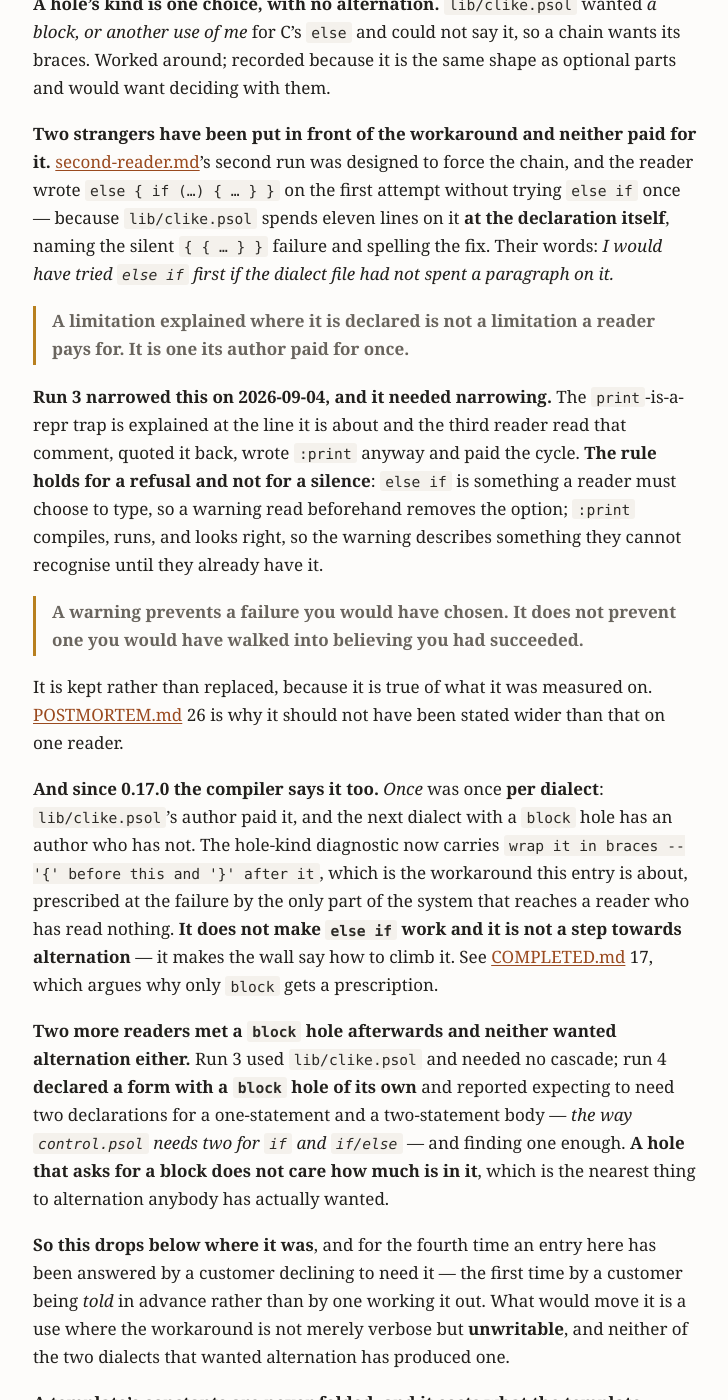
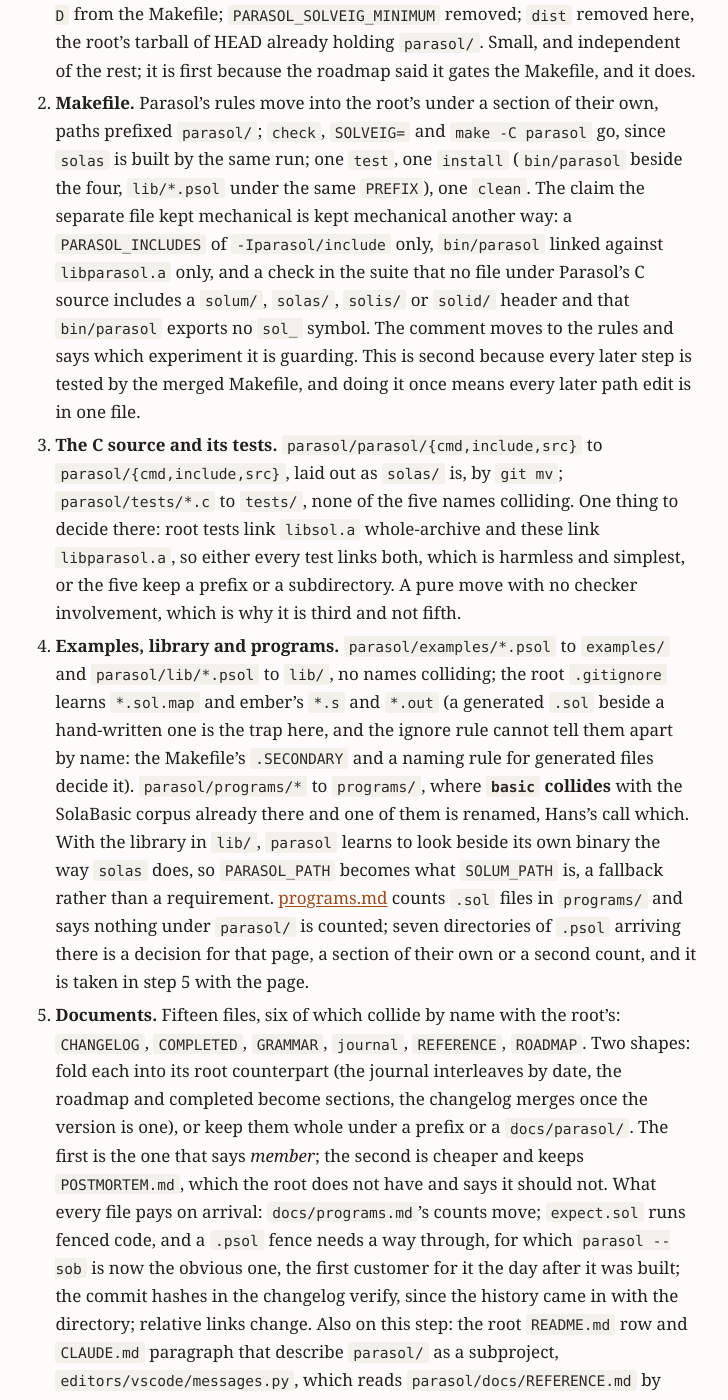
Before and after one commit to hansolovkarlsson/Solveig, a Jekyll site: the page built from parasol/docs/ROADMAP.md, in a window 1280 px wide and 1400 px high, scrolled down 2486 px. Shown: the whole window, without its empty margins (275-1003 px from the left). Built offline with Jekyll 4.4.1, drawn with Linux system fonts in a browser that asks for light colours; our own code applies the rules of GitHub Pages for plain Markdown files; some of the changed text lies outside the part shown.

Commit message:
Parasol's roadmap: one version, decided, and the five steps to a member of the toolkit
Version first, at the next release; then the Makefile, the C source and
tests, the examples, library and programs, and the documents last, because
docs/ is counted and expect.sol runs what is fenced there.

Co-Authored-By: Claude Opus 5 <noreply@anthropic.com>
Claude-Session: https://claude.ai/code/session_01MWUrWnZNP3zquCP4ZTE8tu

```diff
--- a/parasol/docs/ROADMAP.md
+++ b/parasol/docs/ROADMAP.md
@@ -32,7 +32,12 @@ customers were real.
 ## Open, and undecided
 
 **Parasol's version is its own, and so is its Makefile, and the second waits
-on the first.** Parasol is `0.17.0` inside a tree that is `0.44.0`, with its
+on the first.** *Decided on 2026-09-14, in the evening: one version. From the
+next Solveig release `parasol --version` reports the tree's number, this
+changelog's entries carry it, `PARASOL_SOLVEIG_MINIMUM` goes since the parent
+is the version by construction, and Parasol's `dist` goes with it. The entry
+stays open until that release does it, and is step 1 of the plan under* A
+member of the toolkit *below.* Parasol is `0.17.0` inside a tree that is `0.44.0`, with its
 own changelog and its own `dist` tarball, because it arrived as a
 subproject with its history and nothing about that was decided at the time
 beyond *not now*. Since 2026-09-13 its compiler is built into Solveig's
@@ -75,6 +80,81 @@ Solveig*, survives as a check on a merged build, since it is the sentence
 the experiment stands on and the move would be the moment it is easiest to
 lose. What would fire it: the version decided, or a third contributor
 finding the directory before finding the tools.
+
+**The version was decided the same evening, and Hans asked for the order.**
+Five steps, each leaving both suites green and the tree usable, each its own
+day or less, and ordered by what each one needs from the one before it. The
+rule for the order: **move what the checker cannot see first, and the
+documents last**, because `docs/` is counted, `programs/expect.sol` runs
+what is fenced there, and the documents should describe the final layout
+and be written once.
+
+1. **Version**, at the next Solveig release: `PARASOL_VERSION` becomes the
+   tree's, without an include, so either a line in
+   [releasing.md](../../docs/releasing.md) beside the four files or a `-D`
+   from the Makefile; `PARASOL_SOLVEIG_MINIMUM` removed; `dist` removed
+   here, the root's tarball of HEAD already holding `parasol/`. Small, and
+   independent of the rest; it is first because the roadmap said it gates
+   the Makefile, and it does.
+2. **Makefile.** Parasol's rules move into the root's under a section of
+   their own, paths prefixed `parasol/`; `check`, `SOLVEIG=` and `make -C
+   parasol` go, since `solas` is built by the same run; one `test`, one
+   `install` (`bin/parasol` beside the four, `lib/*.psol` under the same
+   `PREFIX`), one `clean`. The claim the separate file kept mechanical is
+   kept mechanical another way: a `PARASOL_INCLUDES` of `-Iparasol/include`
+   only, `bin/parasol` linked against `libparasol.a` only, and a check in
+   the suite that no file under Parasol's C source includes a `solum/`,
+   `solas/`, `solis/` or `solid/` header and that `bin/parasol` exports no
+   `sol_` symbol. The comment moves to the rules and says which experiment
+   it is guarding. This is second because every later step is tested by the
+   merged Makefile, and doing it once means every later path edit is in one
+   file.
+3. **The C source and its tests.** `parasol/parasol/{cmd,include,src}` to
+   `parasol/{cmd,include,src}`, laid out as `solas/` is, by `git mv`;
+   `parasol/tests/*.c` to `tests/`, none of the five names colliding. One
+   thing to decide there: root tests link `libsol.a` whole-archive and
+   these link `libparasol.a`, so either every test links both, which is
+   harmless and simplest, or the five keep a prefix or a subdirectory. A
+   pure move with no checker involvement, which is why it is third and not
+   fifth.
+4. **Examples, library and programs.** `parasol/examples/*.psol` to
+   `examples/` and `parasol/lib/*.psol` to `lib/`, no names colliding; the
+   root `.gitignore` learns `*.sol.map` and ember's `*.s` and `*.out` (a
+   generated `.sol` beside a hand-written one is the trap here, and the
+   ignore rule cannot tell them apart by name: the Makefile's `.SECONDARY`
+   and a naming rule for generated files decide it). `parasol/programs/*`
+   to `programs/`, where **`basic` collides** with the SolaBasic corpus
+   already there and one of them is renamed, Hans's call which. With the
+   library in `lib/`, `parasol` learns to look beside its own binary the
+   way `solas` does, so `PARASOL_PATH` becomes what `SOLUM_PATH` is, a
+   fallback rather than a requirement. [programs.md](../../docs/programs.md)
+   counts `.sol` files in `programs/` and says nothing under `parasol/` is
+   counted; seven directories of `.psol` arriving there is a decision for
+   that page, a section of their own or a second count, and it is taken in
+   step 5 with the page.
+5. **Documents.** Fifteen files, six of which collide by name with the
+   root's: `CHANGELOG`, `COMPLETED`, `GRAMMAR`, `journal`, `REFERENCE`,
+   `ROADMAP`. Two shapes: fold each into its root counterpart (the journal
+   interleaves by date, the roadmap and completed become sections, the
+   changelog merges once the version is one), or keep them whole under a
+   prefix or a `docs/parasol/`. The first is the one that says *member*;
+   the second is cheaper and keeps `POSTMORTEM.md`, which the root does not
+   have and says it should not. What every file pays on arrival:
+   `docs/programs.md`'s counts move; `expect.sol` runs fenced code, and a
+   `.psol` fence needs a way through, for which `parasol --sob` is now the
+   obvious one, the first customer for it the day after it was built; the
+   commit hashes in the changelog verify, since the history came in with
+   the directory; relative links change. Also on this step: the root
+   `README.md` row and `CLAUDE.md` paragraph that describe `parasol/` as a
+   subproject, `editors/vscode/messages.py`, which reads
+   `parasol/docs/REFERENCE.md` by path, and the published site's index.
+   Last because it is the most entangled with the checker, the least in the
+   way of using or developing the tool, and the step that should describe
+   the layout the four before it made.
+
+What is not in the plan: any change to what Parasol does. The driver, the
+reader, the expander and the emitter are the same before and after, and the
+only thing about the boundary that moves is which file states it.
 
 **A logical xor still has no spelling, and now needs one less.** For booleans,
 xor *is* not-equals, and the argument for `^^` was that a module using
```
